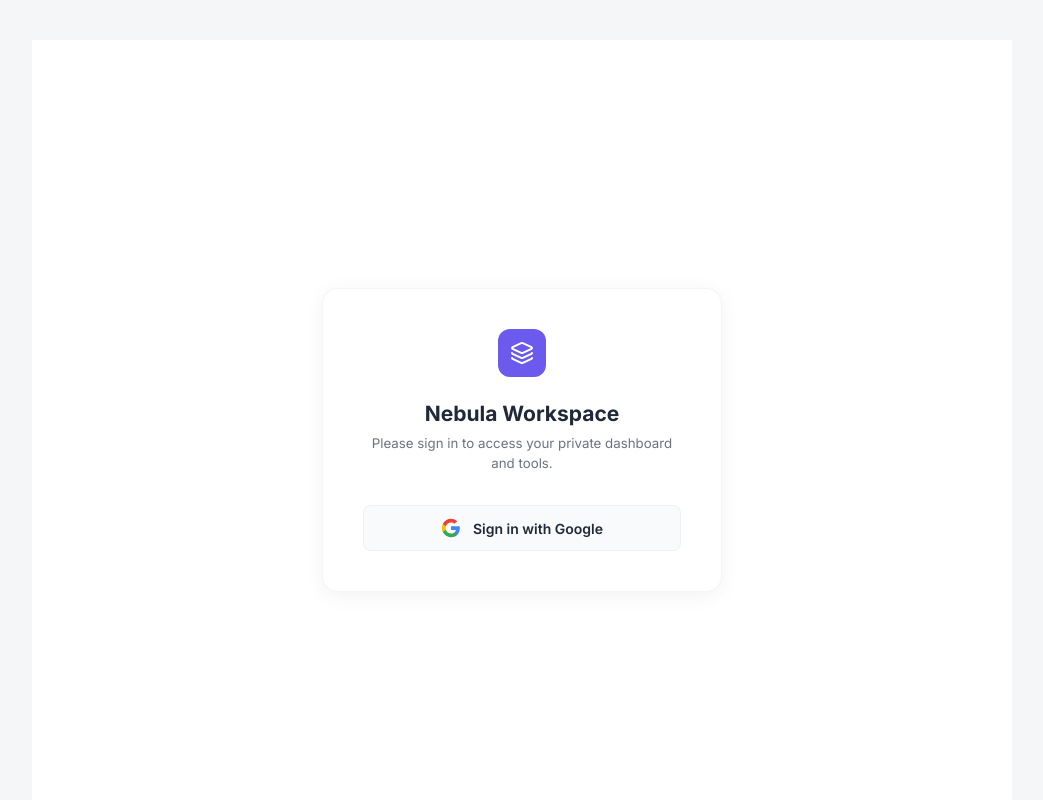
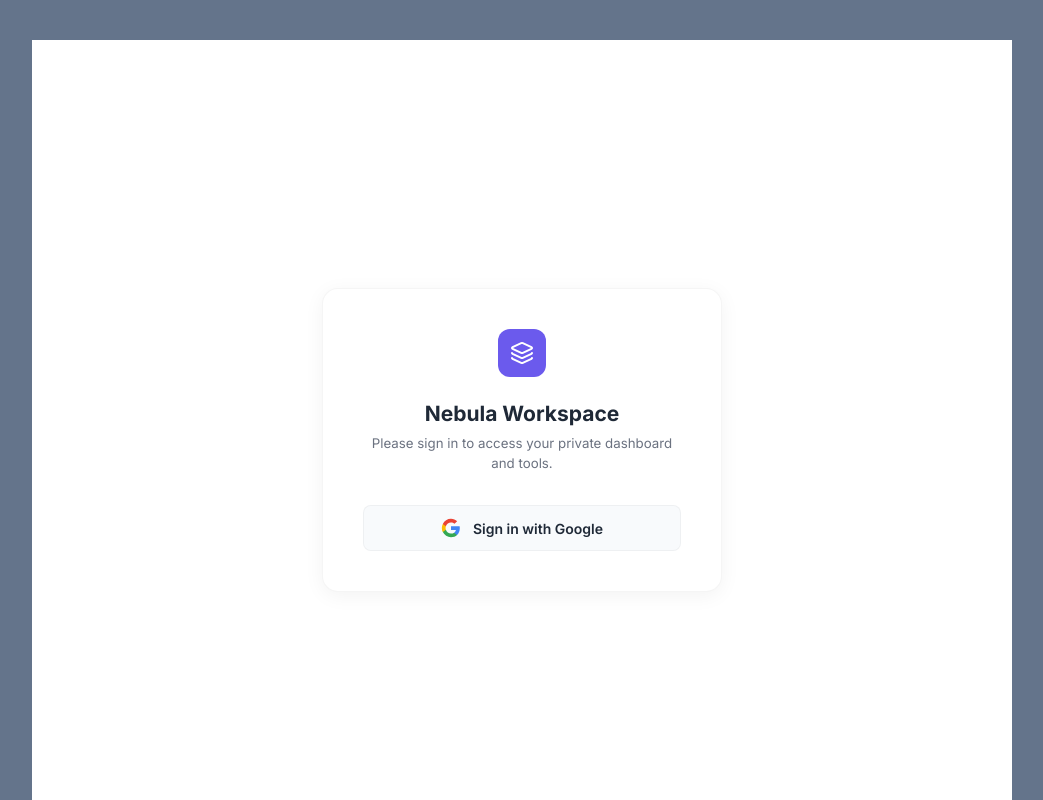
Before and after one commit to youngtm60/google-dashboard, a Next.js app: page / in a window 1280 px wide. Shown: the whole page, without its empty margins (228-1271 px from the left). Built offline with nearby package versions, Linux system fonts and the light colour scheme; no server answers.

Commit message:
style: update background color to #64748B

```diff
--- a/src/app/globals.css
+++ b/src/app/globals.css
@@ -5,7 +5,7 @@
 
 :root {
   /* Core Palette (Light Theme) */
-  --bg-deep: #f5f6f8; /* Soft off-white for the main background */
+  --bg-deep: #64748B; /* Soft off-white for the main background */
   --bg-nebula: none; /* Removed the dark gradient */
   --foreground: #111827; /* Dark text */
 
```
